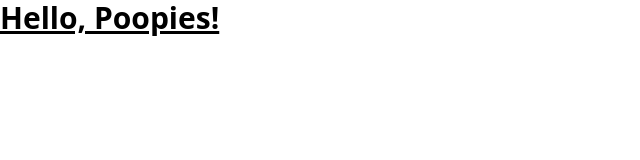
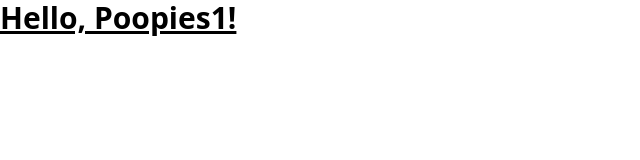
Before and after one commit to jnilrac/karldegroot, a Next.js app in the folder karldegroot/: page / in a window 1280 px wide. Shown: the top 160 px of the page, without its empty margins (0-640 px from the left). Built offline with nearby package versions, Linux system fonts and the light colour scheme.

Commit message:
Attempt to commit on dev

```diff
--- a/karldegroot/app/page.tsx
+++ b/karldegroot/app/page.tsx
@@ -1,7 +1,7 @@
 export default function Page() {
     return (
       <h1 className="text-3xl font-bold underline">
-        Hello, Poopies!
+        Hello, Poopies1!
       </h1>
     )
   }
```
